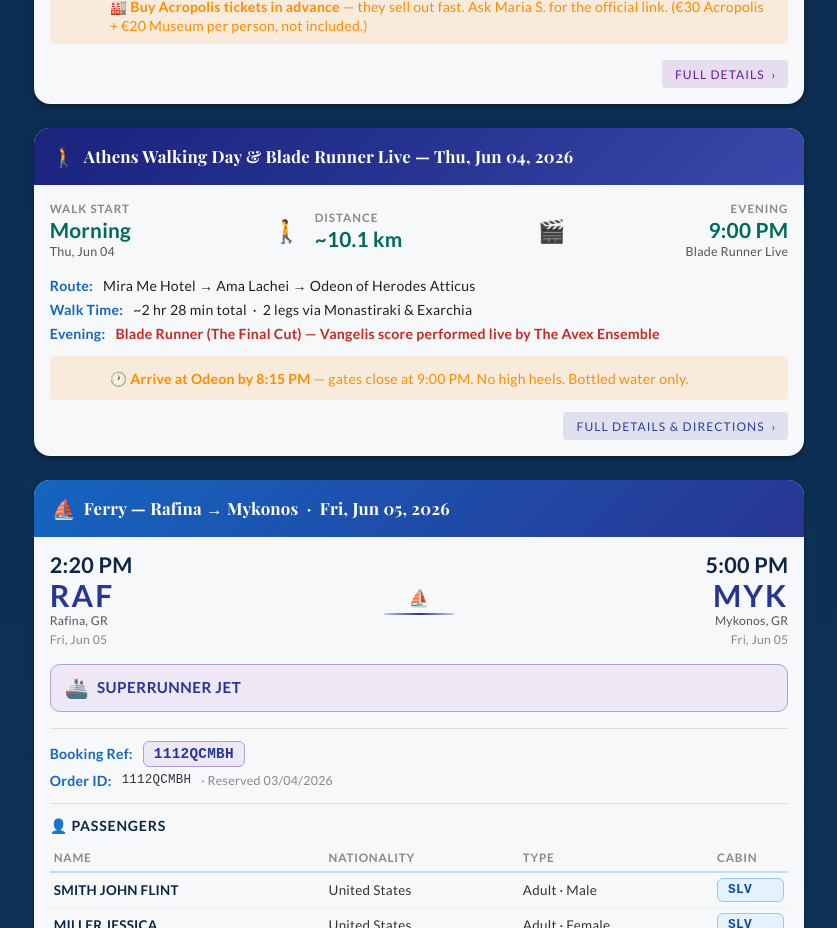
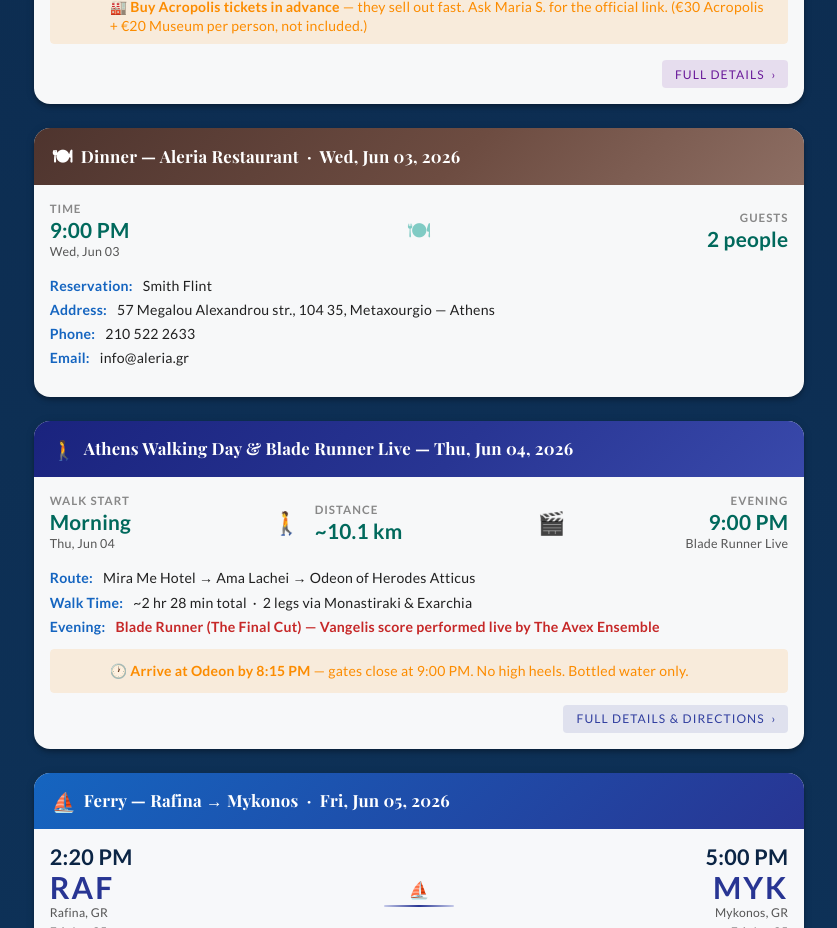
Before and after one commit to FlintShadey/Itenerary, a Vue app: page / in a window 1280 px wide. Shown: the part 2040-2968 px from the top of the page, without its empty margins (221-1058 px from the left). Built offline with nearby package versions, Linux system fonts and the light colour scheme.

Commit message:
Add Jun 03 dinner reservation card — Aleria Restaurant

```diff
--- a/src/views/Itinerary.vue
+++ b/src/views/Itinerary.vue
@@ -267,6 +267,47 @@
                       Full Details &nbsp;&#8250;
                     </v-btn>
                   </router-link>
+                </div>
+
+              </v-card-text>
+            </v-card>
+
+            <!-- Jun 03 — Dinner at Aleria -->
+            <v-card hover elevation="4" class="mb-6 itinerary-card">
+              <v-card-title class="card-header" style="background:linear-gradient(135deg,#4E342E 0%,#6D4C41 55%,#8D6E63 100%)!important;color:#fff!important;">
+                <span class="card-header-icon">&#127869;</span>
+                Dinner &mdash; Aleria Restaurant &nbsp;&middot;&nbsp; Wed, Jun 03, 2026
+              </v-card-title>
+              <v-card-text class="pa-4">
+
+                <div class="checkin-row mb-4">
+                  <div class="checkin-block">
+                    <div class="checkin-label">Time</div>
+                    <div class="checkin-time">9:00 PM</div>
+                    <div class="checkin-date">Wed, Jun 03</div>
+                  </div>
+                  <div class="checkin-divider">&#127869;</div>
+                  <div class="checkin-block text-right">
+                    <div class="checkin-label">Guests</div>
+                    <div class="checkin-time">2 people</div>
+                  </div>
+                </div>
+
+                <div class="confirm-row mb-1">
+                  <span class="detail-label">Reservation:</span>
+                  <span>Smith Flint</span>
+                </div>
+                <div class="confirm-row mb-1">
+                  <span class="detail-label">Address:</span>
+                  <span>57 Megalou Alexandrou str., 104 35, Metaxourgio &mdash; Athens</span>
+                </div>
+                <div class="confirm-row mb-1">
+                  <span class="detail-label">Phone:</span>
+                  <span>210 522 2633</span>
+                </div>
+                <div class="confirm-row mb-3">
+                  <span class="detail-label">Email:</span>
+                  <span>info@aleria.gr</span>
                 </div>
 
               </v-card-text>
```
